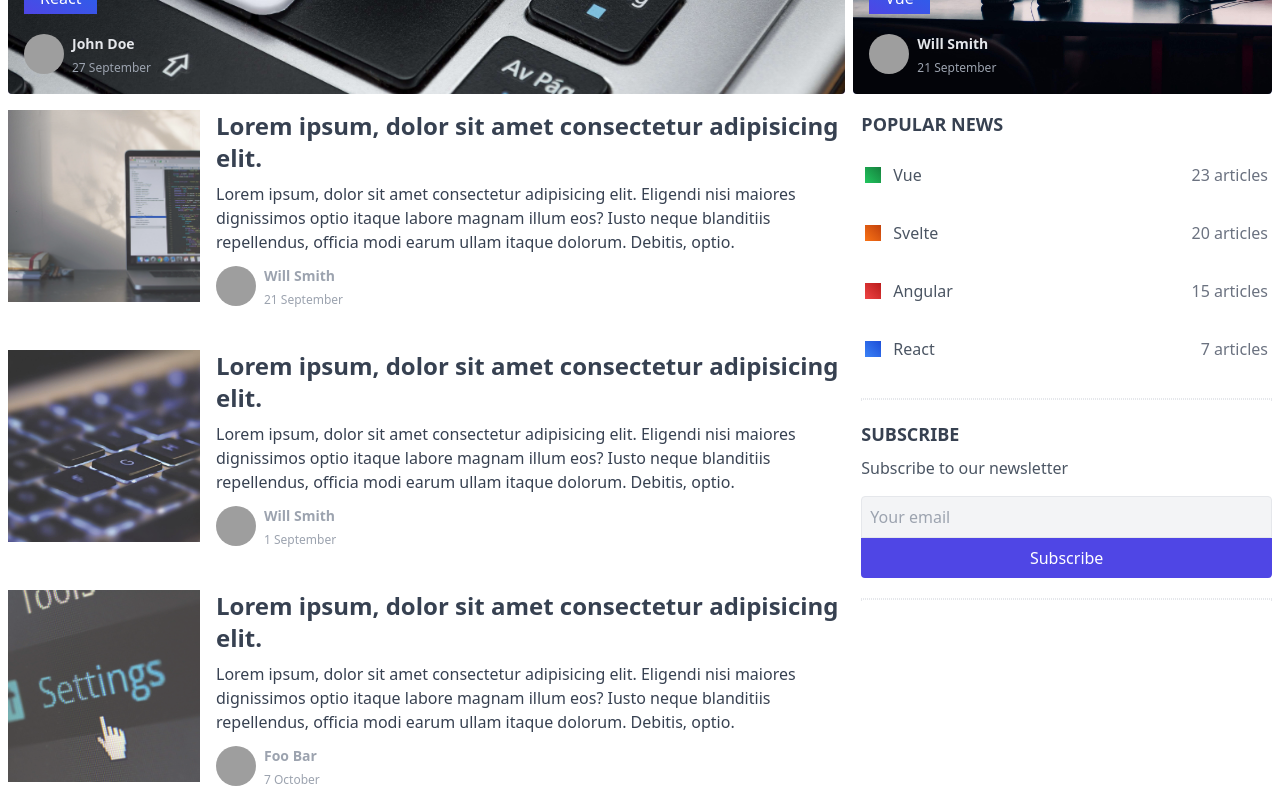
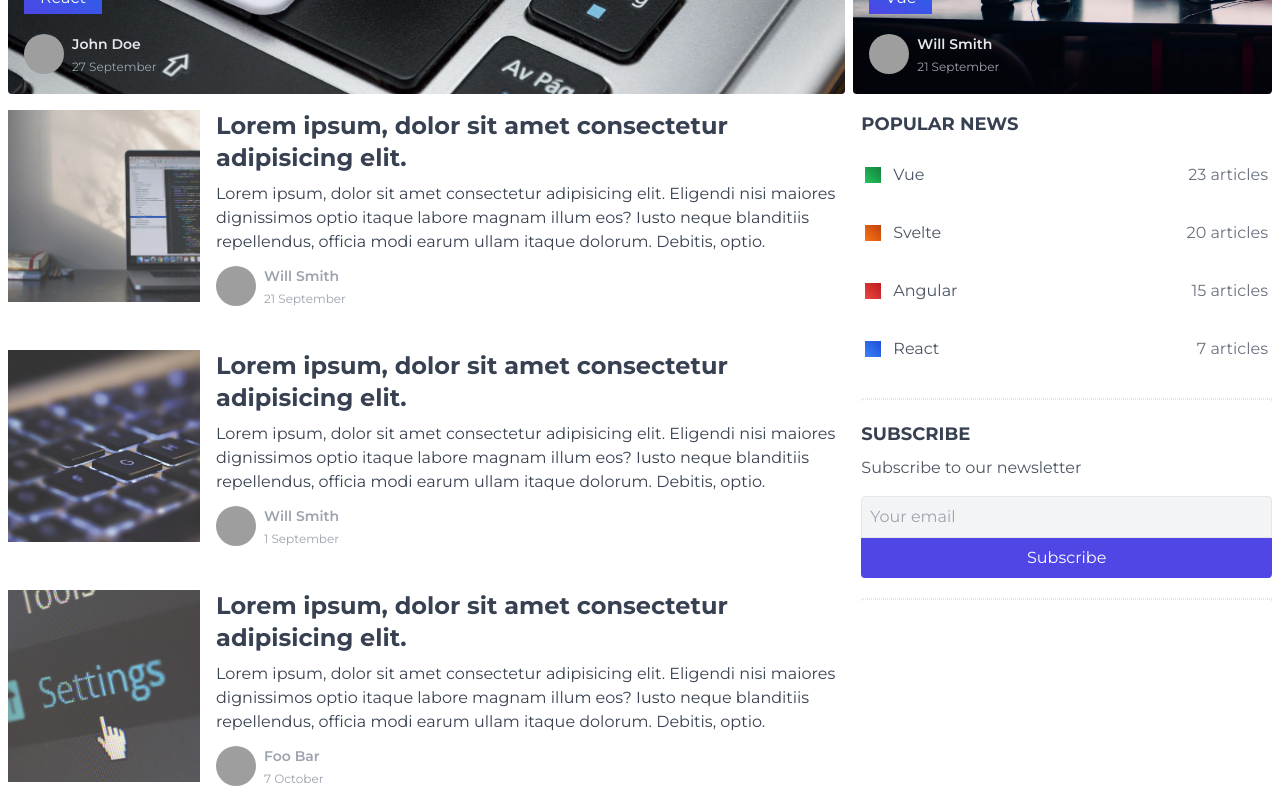
Before and after one commit to stepGT/this_tailwindcss, a website: page index.html in a window 1280 px wide. Shown: the part 402-1192 px from the top of the page. Drawn offline with nearby package versions, Linux system fonts and the light colour scheme; files that its build step writes are made by us from their sources; grey boxes are pictures that could not be loaded.

Commit message:
Added font Montserrat

```diff
--- a/index.html
+++ b/index.html
@@ -9,7 +9,7 @@
     <title>TailwindCSS</title>
 </head>
 
-<body class="bg-white dark:bg-slate-900">
+<body class="bg-white dark:bg-slate-900 font-main">
     <div class="max-w-screen-xl mx-auto h-screen grid grid-rows-layout">
         <header class="h-14 px-2 border-b flex items-center justify-between">
             <a class="dark:text-purple-500 uppercase font-bold text-logo-main" href="#">stepGT</a>
@@ -301,7 +301,7 @@
         </div>
 
         <!-- -->
-        <footer class="border-t mt-10 py-10 px-2">
+        <footer class=" border-t mt-10 py-10 px-2">
                             <div class="md:flex">
 
                                 <!-- Company -->
--- a/style.css
+++ b/style.css
@@ -1,3 +1,4 @@
+@import url('https://fonts.googleapis.com/css2?family=Montserrat:ital,wght@0,100;0,200;0,300;0,400;0,500;0,600;0,700;0,800;0,900;1,100;1,200;1,300;1,400;1,500;1,600;1,700;1,800;1,900&display=swap');
 @tailwind base;
 @tailwind components;
 @tailwind utilities;
--- a/tailwind.config.js
+++ b/tailwind.config.js
@@ -9,6 +9,9 @@ module.exports = {
       colors: {
         'logo-main': '#9b0404',
       },
+      fontFamily: {
+        main: ['Montserrat']
+      }
     },
   },
   plugins: [],
```
Lines whose indentation alone changed are shown as unchanged.
